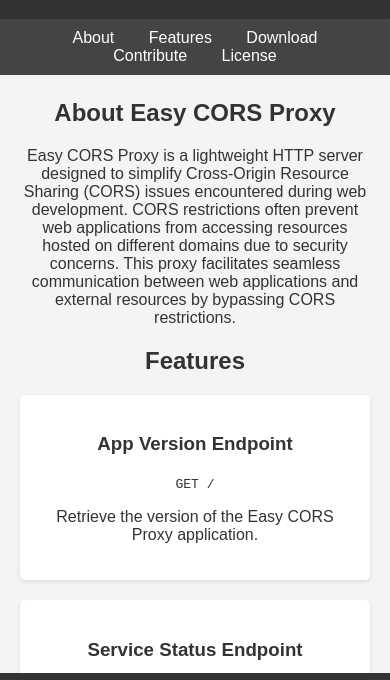
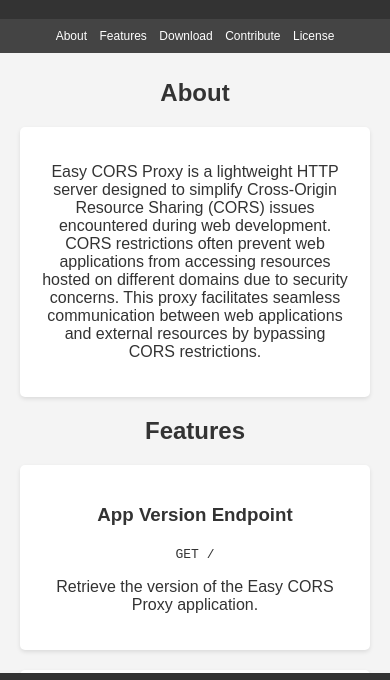
Before and after one commit to yc-w-cn/easy-cors-proxy, a website: page homepage/index.html in a window 390 px wide. Shown: the part 101-781 px from the top of the page. Drawn offline with Linux system fonts and the light colour scheme.

Commit message:
chore: optimize for mobile view

```diff
--- a/homepage/index.html
+++ b/homepage/index.html
@@ -31,14 +31,25 @@
       background-color: #444;
       color: #fff;
       text-align: center;
-      padding: 10px;
     }
 
     nav a {
+      display: inline-block;
       color: #fff;
       text-decoration: none;
-      margin: 0 5px;
-      padding: 10px;
+      margin: 0 10px;
+      padding: 10px 10px;
+    }
+
+    @media screen and (max-width: 480px) {
+      nav a {
+        display: inline-block;
+        color: #fff;
+        text-decoration: none;
+        font-size: 12px;
+        margin: 0 2px;
+        padding: 10px 2px;
+      }
     }
 
     nav a:hover {
@@ -48,7 +59,7 @@
     .container {
       max-width: 800px;
       margin: auto;
-      padding: 180px 20px 100px 20px;
+      padding: 160px 20px 80px 20px;
       text-align: center;
     }
 
@@ -89,11 +100,14 @@
   </header>
   <div class="container">
     <section id="about">
-      <h2>About Easy CORS Proxy</h2>
+      <h2>About</h2>
+      <div class="feature">
         <p>Easy CORS Proxy is a lightweight HTTP server designed to simplify Cross-Origin Resource Sharing (CORS) issues
           encountered during web development. CORS restrictions often prevent web applications from accessing resources
-        hosted on different domains due to security concerns. This proxy facilitates seamless communication between web
+          hosted on different domains due to security concerns. This proxy facilitates seamless communication between
+          web
           applications and external resources by bypassing CORS restrictions.</p>
+      </div>
     </section>
     <section id="features">
       <h2>Features</h2>
@@ -115,20 +129,26 @@
     </section>
     <section id="download">
       <h2>Download</h2>
+      <div class="feature">
         <p>Easy CORS Proxy is available for download on GitHub. Get started now!</p>
         <a href="https://github.com/yc-w-cn/easy-cors-proxy" target="_blank">Download on GitHub</a>
+      </div>
     </section>
     <section id="contribute">
       <h2>Contribute</h2>
+      <div class="feature">
         <p>Contributions to the Easy CORS Proxy project are welcome! Feel free to submit issues or pull requests on the
           GitHub repository.</p>
         <a href="https://github.com/yc-w-cn/easy-cors-proxy" target="_blank">Contribute on GitHub</a>
+      </div>
     </section>
     <section id="license">
       <h2>License</h2>
+      <div class="feature">
         <p>Easy CORS Proxy is licensed under the MIT License. See the <a
             href="https://github.com/yc-w-cn/easy-cors-proxy/LICENSE" target="_blank">LICENSE</a> file
           for details.</p>
+      </div>
     </section>
   </div>
   <footer>
```
Lines whose indentation alone changed are shown as unchanged.
